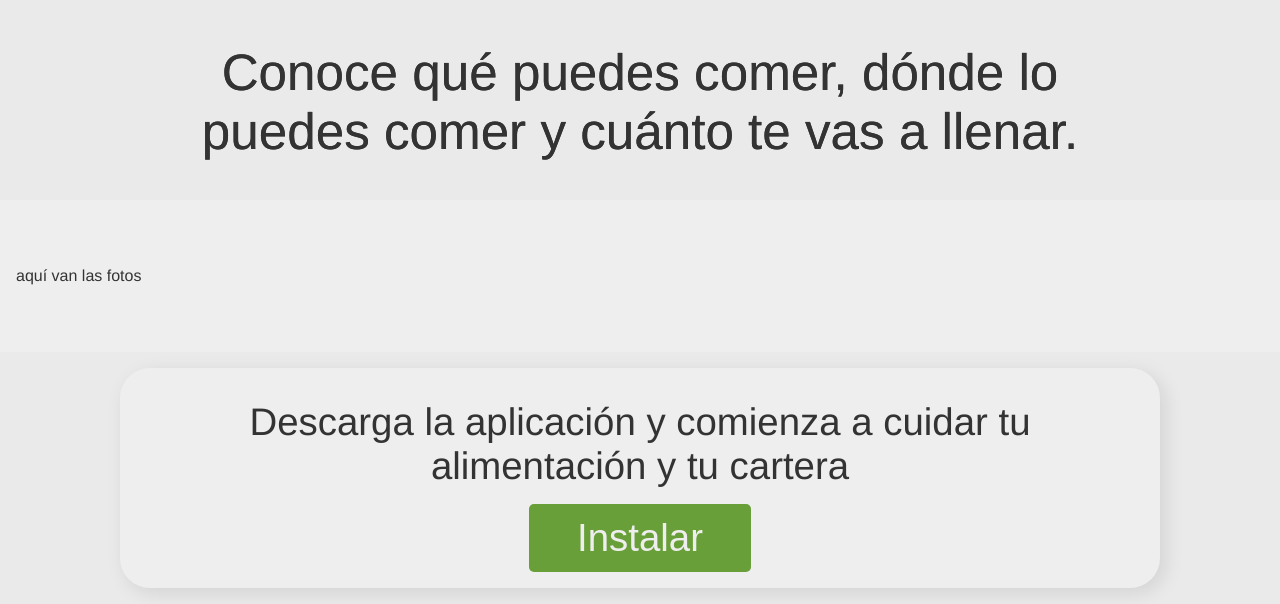
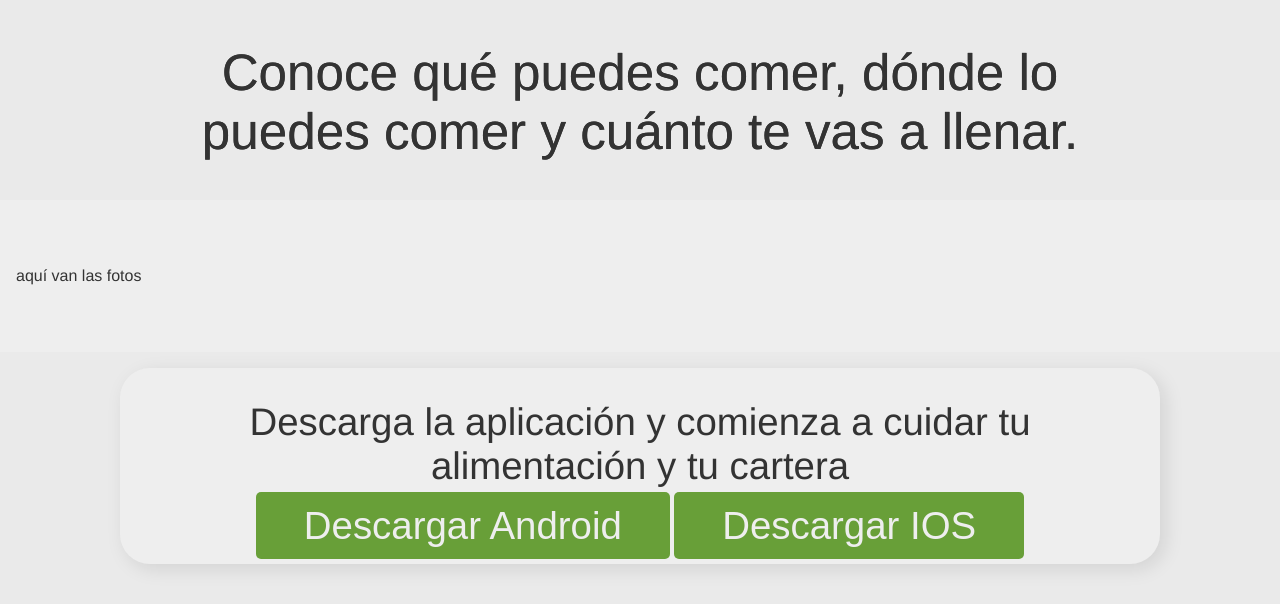
Before and after one commit to Dpalme24/Cometec, a plain HTML site: page index.html in a window 1280 px wide. Shown: the part 441-1045 px from the top of the page. After the commit the page ends 1021 px from the top, so only its background shows below. Drawn offline with Linux system fonts and the light colour scheme.

Commit message:
Update index.html

```diff
--- a/index.html
+++ b/index.html
@@ -19,7 +19,10 @@
 		</div>
 		<div class="descarga">
 			<h4>Descarga la aplicación y comienza a cuidar tu alimentación y tu cartera</h4>
-			<a href="FinalBuild.zip" download="">Instalar</a>
+			<div class="botones">
+				<a download="https://drive.google.com/open?id=1cgidju2I_IJwL9qHZRw1VX4KcQkWVTqk">Descargar Android</a>
+				<a download="">Descargar IOS</a>
+			</div>
 		</div>
 	</body>
 </html>
```
